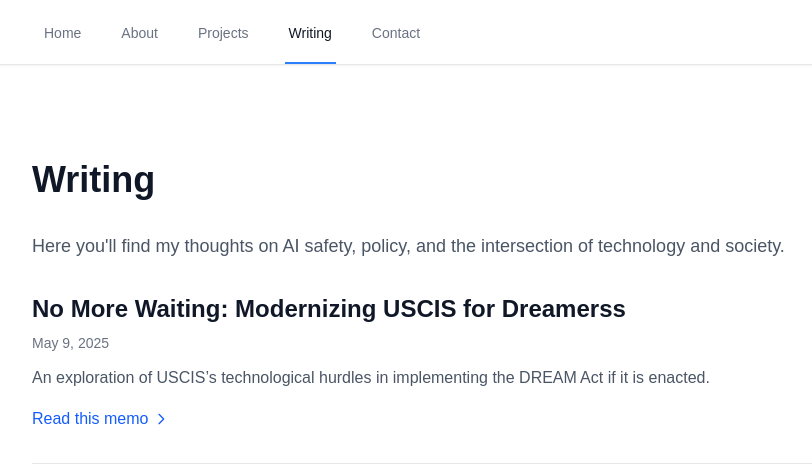
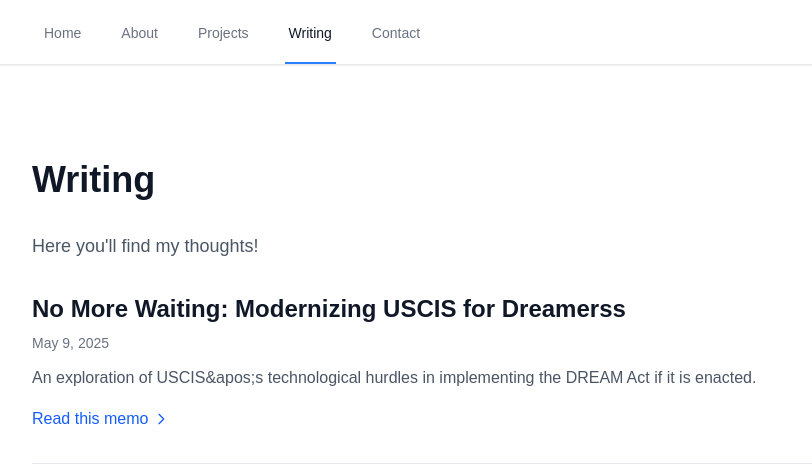
Before and after one commit to vickyylee/personal-website, a Next.js app: page /writing in a window 1280 px wide. Shown: the top 464 px of the page, without its empty margins (184-996 px from the left). Built offline with nearby package versions, Linux system fonts and the light colour scheme.

Commit message:
Fix unescaped apostrophes in writing page for ESLint compliance

```diff
--- a/src/app/writing/page.tsx
+++ b/src/app/writing/page.tsx
@@ -8,7 +8,7 @@
     {
       title: "No More Waiting: Modernizing USCIS for Dreamerss",
       date: "2025-05-09",
-      excerpt: "An exploration of USCIS’s technological hurdles in implementing the DREAM Act if it is enacted.",
+      excerpt: "An exploration of USCIS&apos;s technological hurdles in implementing the DREAM Act if it is enacted.",
       link: "https://docs.google.com/document/d/1xYNi0PGt1F9K8YuyH_2Z7fj-H0jvRa1vwwNJ7Ikv3AM/edit?usp=sharing"
     },
   ];
@@ -19,9 +19,9 @@
         Writing
       </h1>
 
-      <p className="text-base md:text-lg text-gray-600 dark:text-gray-300 mb-8 leading-relaxed">
-        Here you'll find my thoughts on AI safety, policy, and the intersection of technology and society.
-      </p>
+              <p className="text-base md:text-lg text-gray-600 dark:text-gray-300 mb-8 leading-relaxed">
+          Here you&apos;ll find my thoughts!
+        </p>
 
       <div className="space-y-6 md:space-y-8">
         {writings.map((writing, index) => (
```
